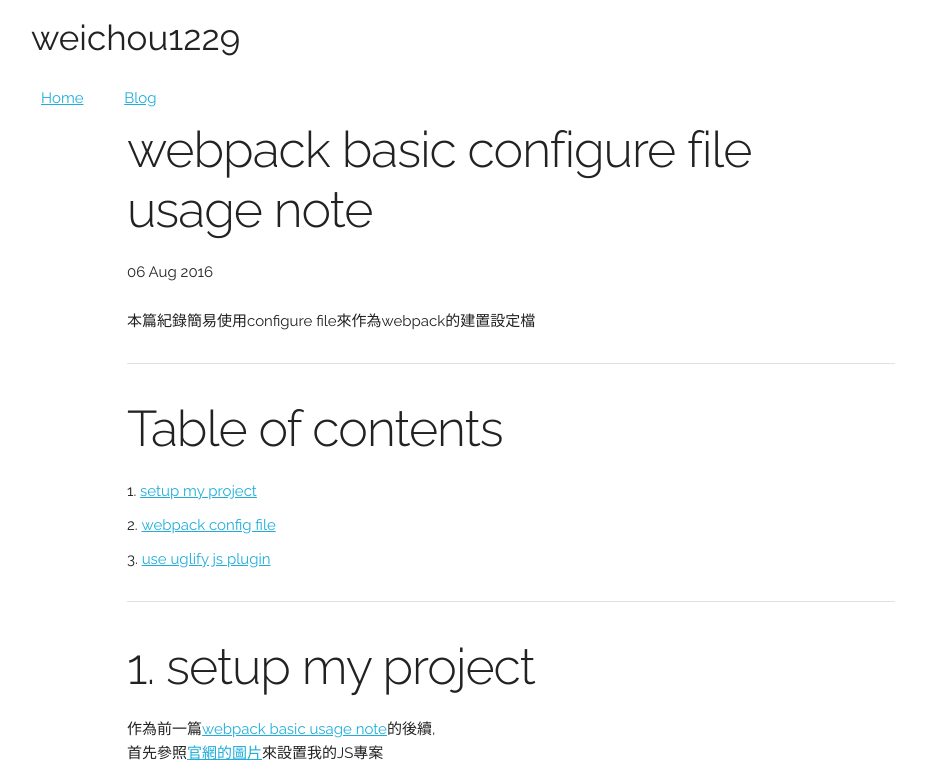
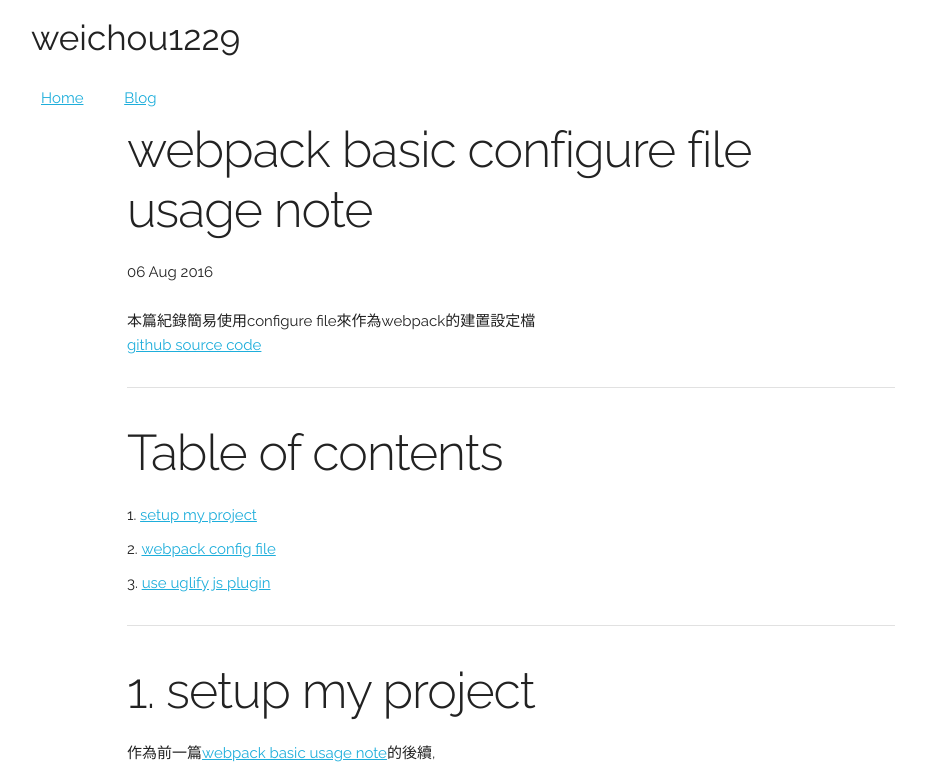
Before and after one commit to weichou1229/weichou.github.io, a Jekyll site: the page built from _posts/blog/2016-08-06-webpack-configFile-usage-note.md, in a window 1280 px wide and 900 px high, cut to the strip 0-766 px from the top of the window. Shown: the whole strip, without its empty margins (129-1055 px from the left). Built offline with Jekyll 4.4.1, drawn with Linux system fonts in a browser that asks for light colours; comment, search, counter and statistics services are not loaded.

Commit message:
webpack usage

```diff
--- a/_posts/blog/2016-08-06-webpack-configFile-usage-note.md
+++ b/_posts/blog/2016-08-06-webpack-configFile-usage-note.md
@@ -5,6 +5,7 @@ date: 2016-08-06
 ---
 
 本篇紀錄簡易使用configure file來作為webpack的建置設定檔
+[github source code](https://github.com/weichou1229/webpack-practice/tree/master/init)
 
 --------------------------------------------------------------------------------
 
```
